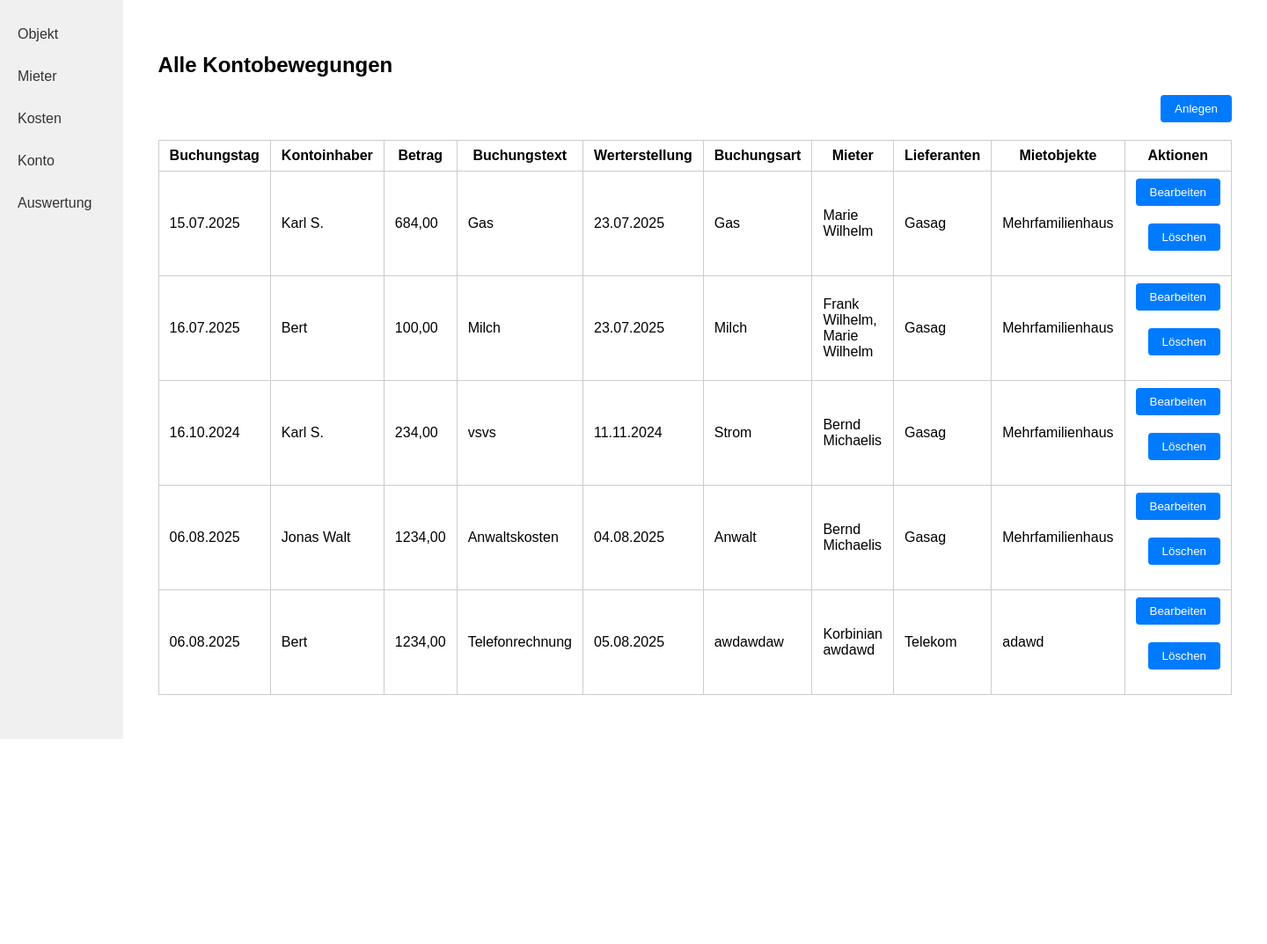
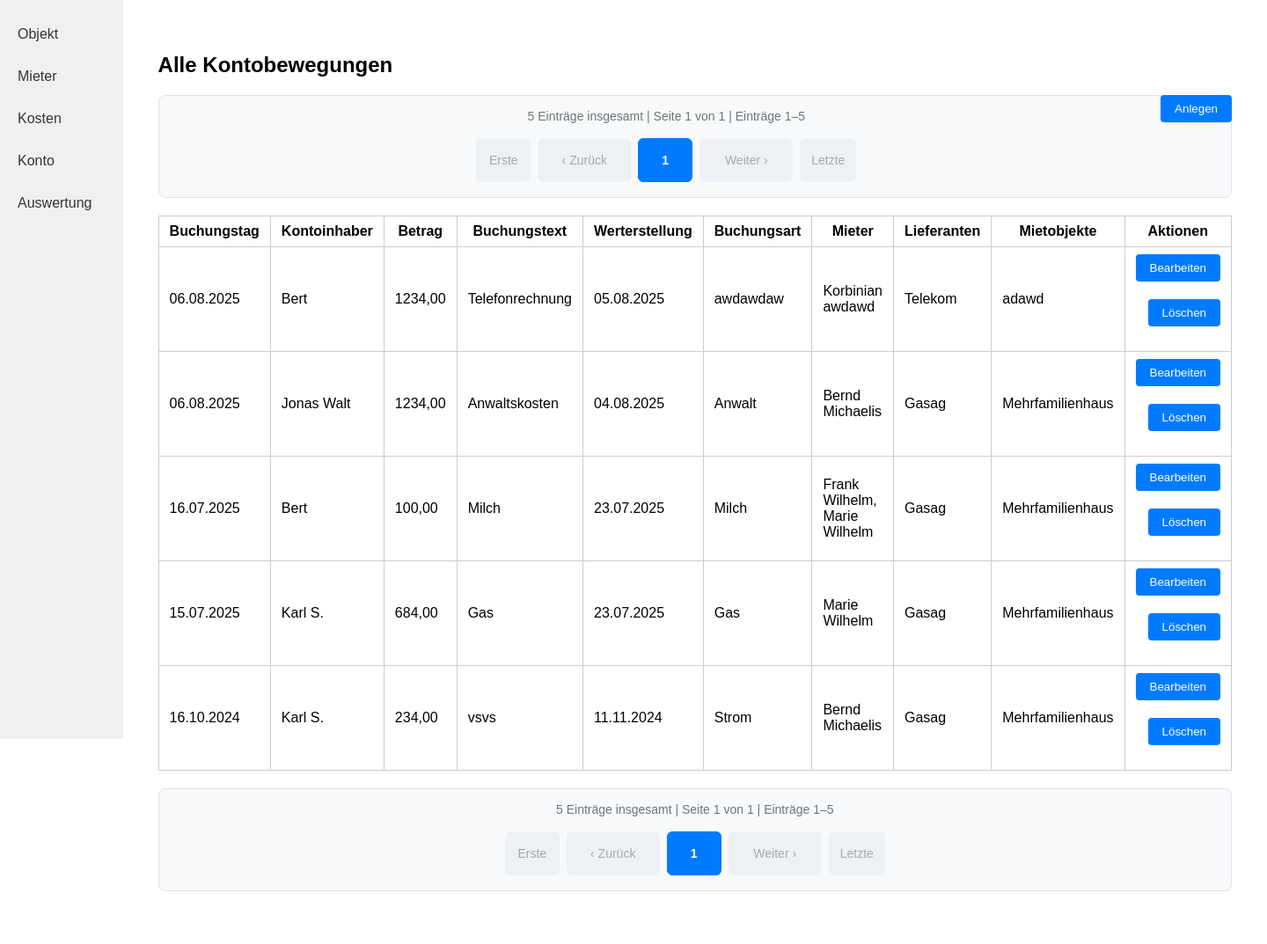
Before and after one commit to JonnyDKahle/kostenpruefung-mietobjekte, a Django app: page /konto/ in a window 1440 px wide. Shown: the whole page at 88% size. Before the commit the page ends 840 px from the top, so only its background shows below. Run offline with Django 4.2, Linux system fonts and the light colour scheme; a user stored in the database is signed in; data comes from the database, SQL or seed files in the repository; both versions use the stored data as it was after the commit.

Commit message:
Kontoentries listing order = newest first. Added Pagination

```diff
--- a/kostenpruefung_mietobjekte_app/static/kostenpruefung_mietobjekte_app/style.css
+++ b/kostenpruefung_mietobjekte_app/static/kostenpruefung_mietobjekte_app/style.css
@@ -472,3 +472,107 @@
     font-style: italic;
     background-color: #f8f9fa;
 }
+
+/* Pagination Styles */
+.pagination-wrapper {
+    margin: 20px 0;
+    padding: 15px;
+    background-color: #f8f9fa;
+    border: 1px solid #dee2e6;
+    border-radius: 8px;
+    text-align: center;
+}
+
+.pagination-info {
+    margin-bottom: 15px;
+    color: #6c757d;
+    font-size: 14px;
+    font-weight: 500;
+}
+
+.pagination-controls {
+    display: flex;
+    align-items: center;
+    justify-content: center;
+    gap: 4px;
+    flex-wrap: wrap;
+}
+
+.pagination-btn {
+    display: inline-flex;
+    align-items: center;
+    justify-content: center;
+    min-width: 36px;
+    height: 36px;
+    padding: 6px 12px;
+    font-size: 14px;
+    font-weight: 500;
+    text-decoration: none;
+    border: 1px solid #dee2e6;
+    border-radius: 6px;
+    background-color: #ffffff;
+    color: #495057;
+    transition: all 0.2s ease;
+    margin: 2px;
+}
+
+.pagination-btn:hover {
+    background-color: #e9ecef;
+    border-color: #adb5bd;
+    color: #212529;
+    transform: translateY(-1px);
+    box-shadow: 0 2px 4px rgba(0,0,0,0.1);
+}
+
+.pagination-btn.current {
+    background-color: #007bff;
+    border-color: #007bff;
+    color: #ffffff;
+    font-weight: 600;
+    cursor: default;
+}
+
+.pagination-btn.current:hover {
+    background-color: #007bff;
+    border-color: #007bff;
+    color: #ffffff;
+    transform: none;
+}
+
+.pagination-btn:disabled,
+.pagination-btn.disabled {
+    background-color: #e9ecef;
+    border-color: #e9ecef;
+    color: #6c757d;
+    cursor: not-allowed;
+    opacity: 0.6;
+}
+
+.pagination-btn:disabled:hover,
+.pagination-btn.disabled:hover {
+    background-color: #e9ecef;
+    border-color: #e9ecef;
+    color: #6c757d;
+    transform: none;
+    box-shadow: none;
+}
+
+.pagination-ellipsis {
+    display: inline-flex;
+    align-items: center;
+    justify-content: center;
+    min-width: 36px;
+    height: 36px;
+    color: #6c757d;
+    font-weight: 500;
+    margin: 2px;
+}
+
+.pagination-nav-btn {
+    min-width: 80px;
+    font-weight: 500;
+}
+
+.pagination-nav-btn.first-last {
+    min-width: 60px;
+}
--- a/kostenpruefung_mietobjekte_app/templates/kostenpruefung_mietobjekte_app/konto.html
+++ b/kostenpruefung_mietobjekte_app/templates/kostenpruefung_mietobjekte_app/konto.html
@@ -20,6 +20,11 @@
         <form action="{% url 'kostenpruefung_mietobjekte_app:konto_create' %}" method="get" style="margin-bottom: 16px;">
             <button class="action-btn" type="submit">Anlegen</button>
         </form>
+
+        <!-- Pagination (Top) -->
+        {% with konten as page_obj %}
+            {% include 'kostenpruefung_mietobjekte_app/partials/pagination.html' %}
+        {% endwith %}
         <table class="object-table">
             <tr>
                 <th>Buchungstag</th>
@@ -67,10 +72,15 @@
             </tr>
             {% empty %}
             <tr>
-                <td colspan="9">Keine Kontobewegungen vorhanden.</td> <!-- Updated colspan -->
+                <td colspan="10">Keine Kontobewegungen vorhanden.</td>
             </tr>
             {% endfor %}
         </table>
+
+        <!-- Pagination (Bottom) -->
+        {% with konten as page_obj %}
+            {% include 'kostenpruefung_mietobjekte_app/partials/pagination.html' %}
+        {% endwith %}
     </div>
 </div>
 </body>
--- /dev/null
+++ b/kostenpruefung_mietobjekte_app/templates/kostenpruefung_mietobjekte_app/partials/pagination.html
@@ -0,0 +1,73 @@
+<!-- Reusable Pagination Component -->
+<div class="pagination-wrapper">
+    <div class="pagination-info">
+        {{ page_obj.paginator.count }} Einträge insgesamt
+        {% if page_obj.paginator.count > 0 %}
+            | Seite {{ page_obj.number }} von {{ page_obj.paginator.num_pages }}
+            | Einträge {{ page_obj.start_index }}–{{ page_obj.end_index }}
+        {% endif %}
+    </div>
+    <div class="pagination-controls">
+        <!-- First page -->
+        {% if page_obj.number > 1 %}
+            <a href="?page=1{% if request.GET.urlencode %}&{{ request.GET.urlencode }}{% endif %}" class="pagination-btn pagination-nav-btn first-last">Erste</a>
+        {% else %}
+            <span class="pagination-btn disabled first-last">Erste</span>
+        {% endif %}
+
+        <!-- Previous page -->
+        {% if page_obj.has_previous %}
+            <a href="?page={{ page_obj.previous_page_number }}{% if request.GET.urlencode %}&{{ request.GET.urlencode }}{% endif %}" class="pagination-btn pagination-nav-btn">‹ Zurück</a>
+        {% else %}
+            <span class="pagination-btn disabled pagination-nav-btn">‹ Zurück</span>
+        {% endif %}
+
+        <!-- Page numbers -->
+        {% with page_obj.number as current_page %}
+        {% with page_obj.paginator.num_pages as total_pages %}
+
+            <!-- Show first few pages if we're far from the beginning -->
+            {% if current_page > 7 %}
+                <a href="?page=1{% if request.GET.urlencode %}&{{ request.GET.urlencode }}{% endif %}" class="pagination-btn">1</a>
+                {% if current_page > 8 %}
+                    <span class="pagination-ellipsis">...</span>
+                {% endif %}
+            {% endif %}
+
+            <!-- Show pages around current page -->
+            {% for page_num in page_obj.paginator.page_range %}
+                {% if page_num >= current_page|add:-5 and page_num <= current_page|add:5 %}
+                    {% if page_num == current_page %}
+                        <span class="pagination-btn current">{{ page_num }}</span>
+                    {% else %}
+                        <a href="?page={{ page_num }}{% if request.GET.urlencode %}&{{ request.GET.urlencode }}{% endif %}" class="pagination-btn">{{ page_num }}</a>
+                    {% endif %}
+                {% endif %}
+            {% endfor %}
+
+            <!-- Show last few pages if we're far from the end -->
+            {% if current_page < total_pages|add:-6 %}
+                {% if current_page < total_pages|add:-7 %}
+                    <span class="pagination-ellipsis">...</span>
+                {% endif %}
+                <a href="?page={{ total_pages }}{% if request.GET.urlencode %}&{{ request.GET.urlencode }}{% endif %}" class="pagination-btn">{{ total_pages }}</a>
+            {% endif %}
+
+        {% endwith %}
+        {% endwith %}
+
+        <!-- Next page -->
+        {% if page_obj.has_next %}
+            <a href="?page={{ page_obj.next_page_number }}{% if request.GET.urlencode %}&{{ request.GET.urlencode }}{% endif %}" class="pagination-btn pagination-nav-btn">Weiter ›</a>
+        {% else %}
+            <span class="pagination-btn disabled pagination-nav-btn">Weiter ›</span>
+        {% endif %}
+
+        <!-- Last page -->
+        {% if page_obj.number < page_obj.paginator.num_pages %}
+            <a href="?page={{ page_obj.paginator.num_pages }}{% if request.GET.urlencode %}&{{ request.GET.urlencode }}{% endif %}" class="pagination-btn pagination-nav-btn first-last">Letzte</a>
+        {% else %}
+            <span class="pagination-btn disabled first-last">Letzte</span>
+        {% endif %}
+    </div>
+</div>
--- a/kostenpruefung_mietobjekte_app/views.py
+++ b/kostenpruefung_mietobjekte_app/views.py
@@ -11,6 +11,7 @@
 from django.urls import reverse_lazy
 from django.contrib.auth.decorators import login_required
 from django.contrib.auth.mixins import LoginRequiredMixin
+from django.core.paginator import Paginator
 
 # ═══════════════════════════════════════════════════════════════════════════════
 # ██████████████████████████ LOCAL IMPORTS ████████████████████████████████████
@@ -311,7 +312,14 @@
 
 @login_required
 def konto(request):
-    konten = Konto.objects.filter(created_by=request.user)
+    # Get all Konto entries for the user, ordered by newest first (buchungstag descending, then by id descending)
+    konten_list = Konto.objects.filter(created_by=request.user).order_by('-buchungstag', '-id')
+
+    # Paginate the results - 100 entries per page
+    paginator = Paginator(konten_list, 100)
+    page_number = request.GET.get('page')
+    konten = paginator.get_page(page_number)
+
     return render(request, 'kostenpruefung_mietobjekte_app/konto.html', {'konten': konten})
 
 @login_required
```
Also changed, not shown: db.sqlite3.
